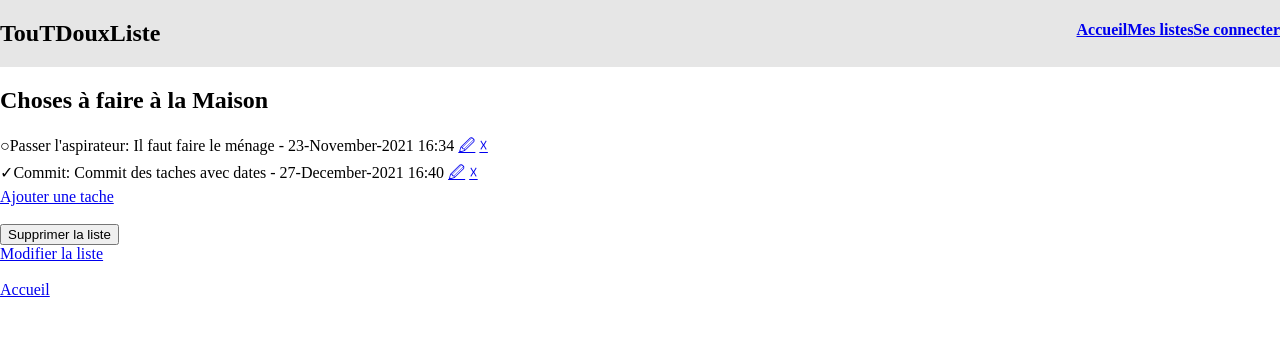
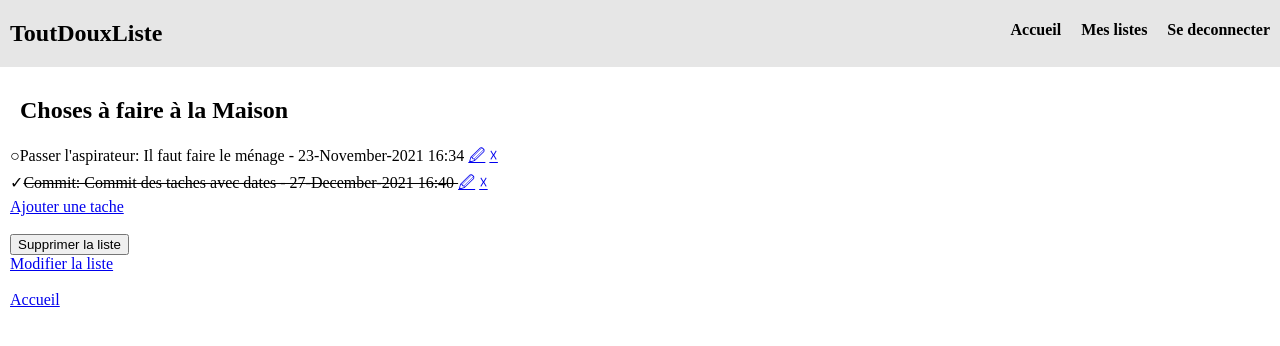
Before and after one commit to TEDDAC/ToutDouxListe, a PHP site: page /index.php?action=showTaskOf&idListe=2 in a window 1280 px wide. Shown: the top 346 px of the page. Run offline with PHP 8.4, Linux system fonts and the light colour scheme; the visitor is signed in with stand-in values (Sample User, id 1); data comes from the database, SQL or seed files in the repository.

Commit message:
barré quand tache est faite

```diff
--- a/views/header.php
+++ b/views/header.php
@@ -1,14 +1,14 @@
 <header>
-	<h2>TouTDouxListe</h2>
+	<h2>ToutDouxListe</h2>
 	<nav>
-		<div class="navlink"><h4><a href="index.php">Accueil</a></h4></div>
+		<div><h4><a href="index.php">Accueil</a></h4></div>
 		<?php
 		if(isset($_SESSION["login"]) and $_SESSION["login"]){ ?>
-			<div class="navlink"><h4><a href="index.php?action=showPrivateList&idUser=<?= $_SESSION["login"] ?>">Mes listes</a></h4></div>
-			<div class="navlink"><h4><a href="index.php?action=login">Se connecter</a></h4></div>
+			<div><h4><a href="index.php?action=showPrivateList&idUser=<?= $_SESSION["login"] ?>">Mes listes</a></h4></div>
+			<div><h4><a href="index.php?action=logout">Se deconnecter</a></h4></div>
 		<?php
 		} else {
-			?> <div class="navlink"><h4><a href="index.php?action=logout">Se deconnecter</a></h4></div> <?php
+			?> <div><h4><a href="index.php?action=login">Se connecter</a></h4></div> <?php
 		}
 		?>
 	</nav>
--- a/views/showList.php
+++ b/views/showList.php
@@ -6,6 +6,8 @@
 </head>
 <body>
 	<?php require("views/header.php"); ?>
+
+	<div class="showList">
 	    <?php
 	    foreach($listes as $liste){
 		?>
@@ -16,5 +18,6 @@
 
 		<br>
 		<a href="index.php?action=addPublicListForm">Créer une liste publique</a>
+	</div>
 </body>
 </html>
--- a/views/showTask.php
+++ b/views/showTask.php
@@ -6,18 +6,22 @@
 </head>
 <body>
 	<?php require("views/header.php"); ?>
+	<div class="showTask">
 		<h2><?= $liste->get_titre() ?></h2>
 		<p><?= $liste->get_description() ?></p>
 	    <?php
 	    foreach($taches as $tache){
+			echo "<span>";
 			if($tache->isDone())
-			echo "✓";
-		else echo "○";
+				echo "✓<span class=\"done\">";
+			else echo "○<span>";
 	        echo($tache->get_titre().": ".$tache->get_description());
 			if($tache->get_dateFin() != NULL)
 				echo " - ".$tache->get_dateFin(); ?>
+			</span>
 			<a href="index.php?action=editTask&id=<?= $tache->get_id() ?>">🖉</a>
 			<a href="index.php?action=removeTask&id=<?= $tache->get_id() ?>">☓</a>
+		</span>
 			<br>
 	    <?php }
 	    ?>
@@ -34,5 +38,6 @@
 		<a href="index.php?action=editPublicListForm&idListe=<?= $liste->get_id() ?>">Modifier la liste</a><br><br>
 
 		<a href="index.php?action=showPublicList">Accueil</a>
+	</div>
 </body>
 </html>
--- a/views/style.css
+++ b/views/style.css
@@ -14,7 +14,34 @@ nav{
 	flex-direction: row;
 }
 
-.navlink{
+h2{
+	padding-left: 10px;
+	padding-right: 10px;
+}
+
+header div{
 	vertical-align: middle;
-	margin: 10px,5px,10px,5px;
+	transition: 0.1s;
 }
+
+header div:hover{
+	background-color: rgb(200,200,200);
+}
+
+header h4{
+	padding-left: 10px;
+	padding-right: 10px;
+}
+
+nav a{
+	text-decoration: none;
+	color: black;
+}
+
+header + div{
+	padding: 10px;
+}
+
+.done{
+	text-decoration: line-through;
+}
```
Lines whose indentation alone changed are shown as unchanged.
